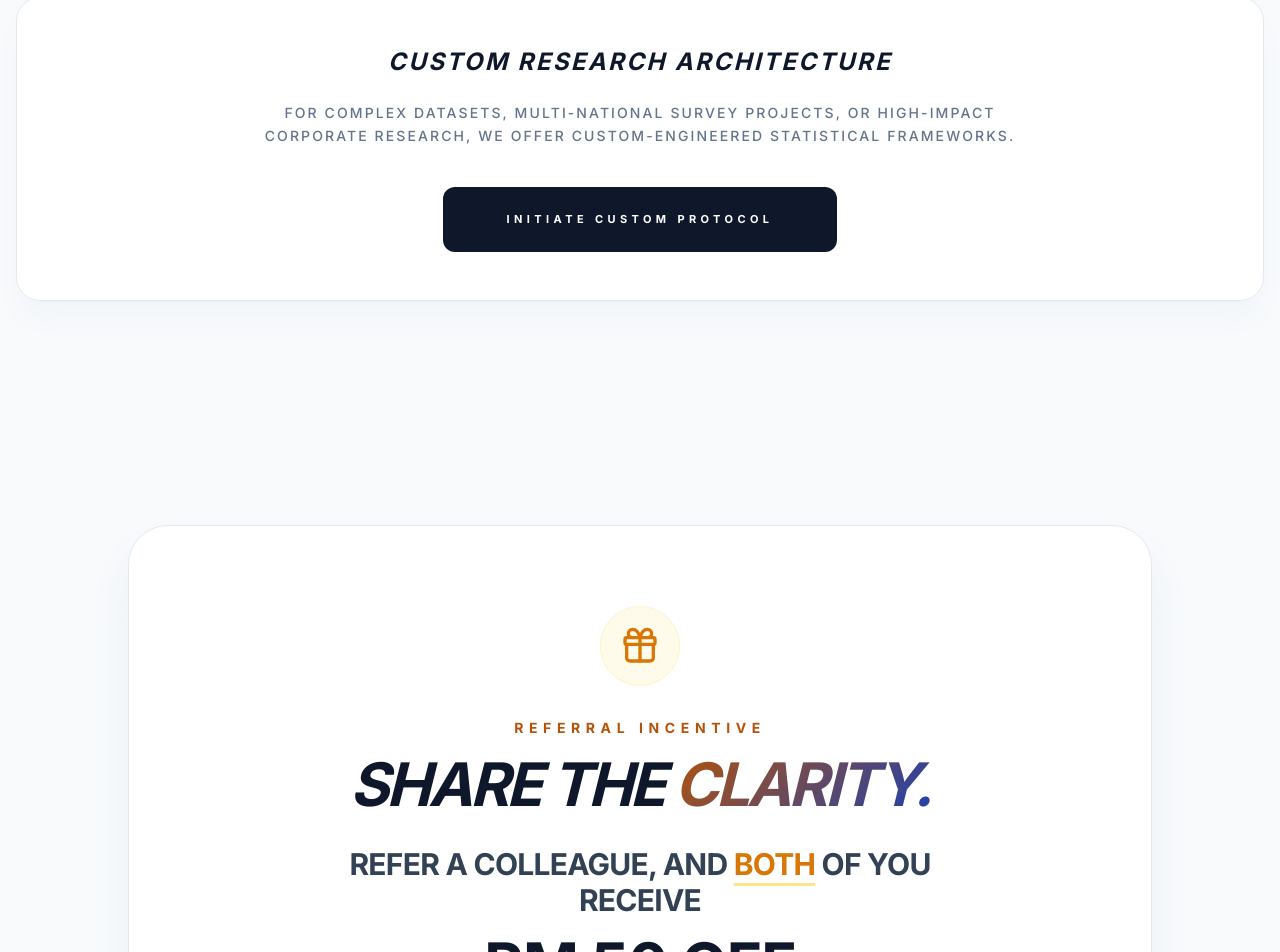
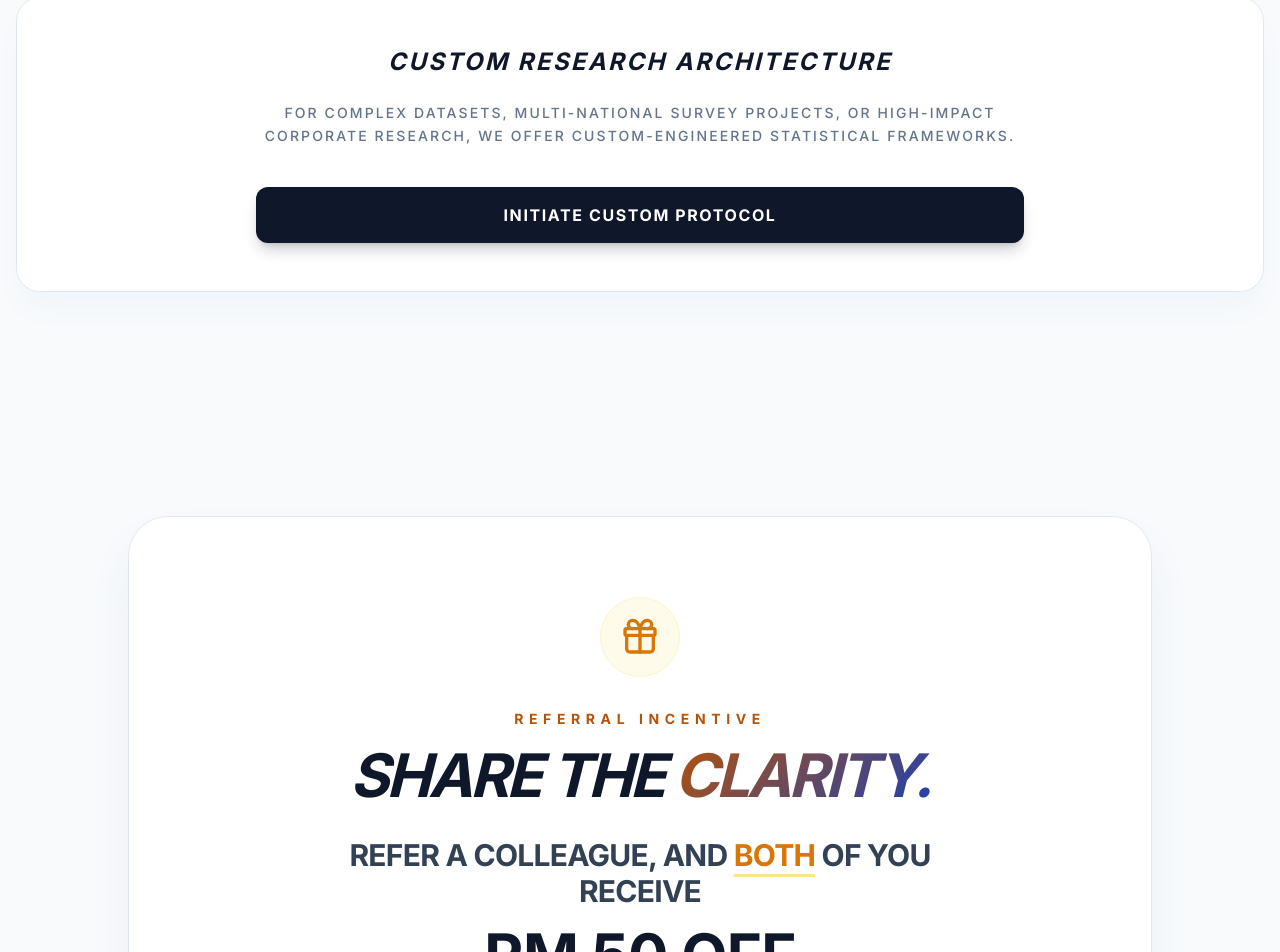
Before and after one commit to limxj1985/Claristat-website, a React (Vite) app: page / in a window 1280 px wide. Shown: the part 3264-4216 px from the top of the page. Built offline with nearby package versions, Linux system fonts and the light colour scheme.

Commit message:
Update Pricing.tsx

```diff
--- a/components/Pricing.tsx
+++ b/components/Pricing.tsx
@@ -276,9 +276,14 @@ const Pricing: React.FC = () => {
             <p className="text-slate-500 text-sm font-medium mb-10 leading-relaxed uppercase tracking-[0.15em]">
               For complex datasets, multi-national survey projects, or high-impact corporate research, we offer custom-engineered statistical frameworks.
             </p>
-            <button className="px-16 py-6 bg-slate-900 text-white rounded-xl font-black text-[11px] uppercase tracking-[0.4em] hover:bg-blue-700 transition-all">
-              Initiate Custom Protocol
-            </button>
+            <a
+  href="https://wa.me/60103319228?text=Hi%20ClariStat,%20I%20am%20interested%20in%20initiating%20a%20Custom%20Protocol."
+  target="_blank"
+  rel="noopener noreferrer"
+  className="w-full block text-center py-4 bg-slate-900 text-white rounded-xl font-bold uppercase tracking-widest hover:bg-amber-600 transition-colors shadow-lg shadow-slate-900/20"
+>
+  INITIATE CUSTOM PROTOCOL
+</a>
           </div>
         </div>
       </div>
```
